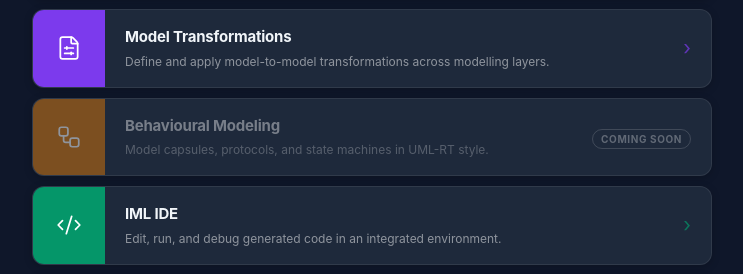
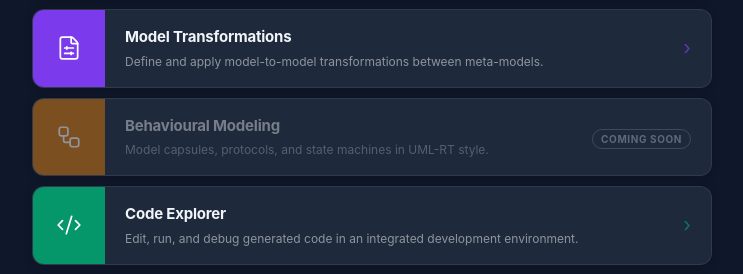
Before and after one commit to prof-rapos/iml, a React (Vite) app: page / in a window 1280 px wide. Shown: the part 333-607 px from the top of the page, without its empty margins (268-1011 px from the left). Built offline with nearby package versions, Linux system fonts and the light colour scheme; no server answers.

Commit message:
update landing page terminology

```diff
--- a/src/components/LandingPage.jsx
+++ b/src/components/LandingPage.jsx
@@ -13,7 +13,7 @@ const MODULES = [
   {
     id: 'transformations',
     title: 'Model Transformations',
-    description: 'Define and apply model-to-model transformations across modelling layers.',
+    description: 'Define and apply model-to-model transformations between meta-models.',
     color: '#7c3aed',
     available: true,
   },
@@ -26,8 +26,8 @@ const MODULES = [
   },
   {
     id: 'ide',
-    title: 'IML IDE',
-    description: 'Edit, run, and debug generated code in an integrated environment.',
+    title: 'Code Explorer',
+    description: 'Edit, run, and debug generated code in an integrated development environment.',
     color: '#059669',
     available: true,
   },
```
